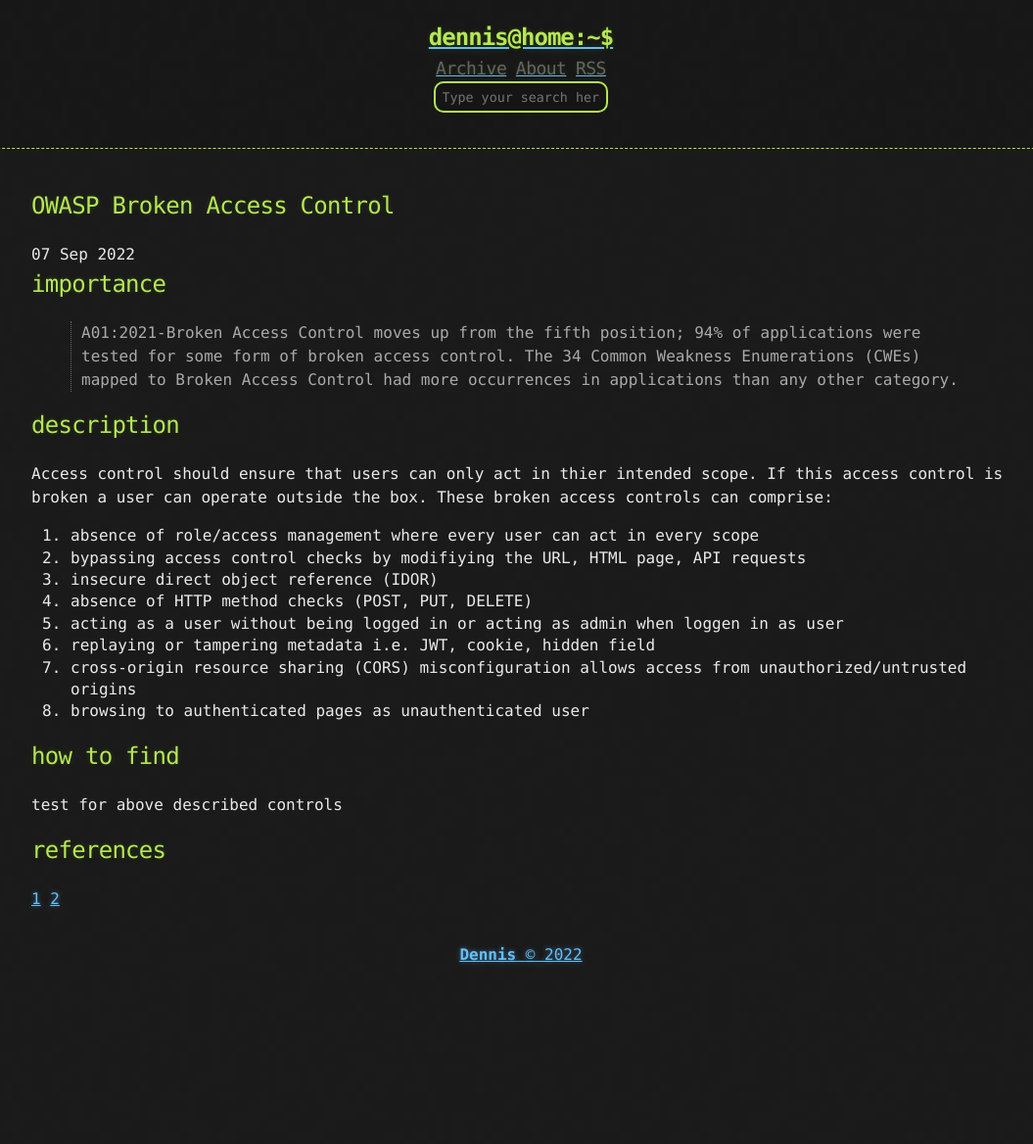
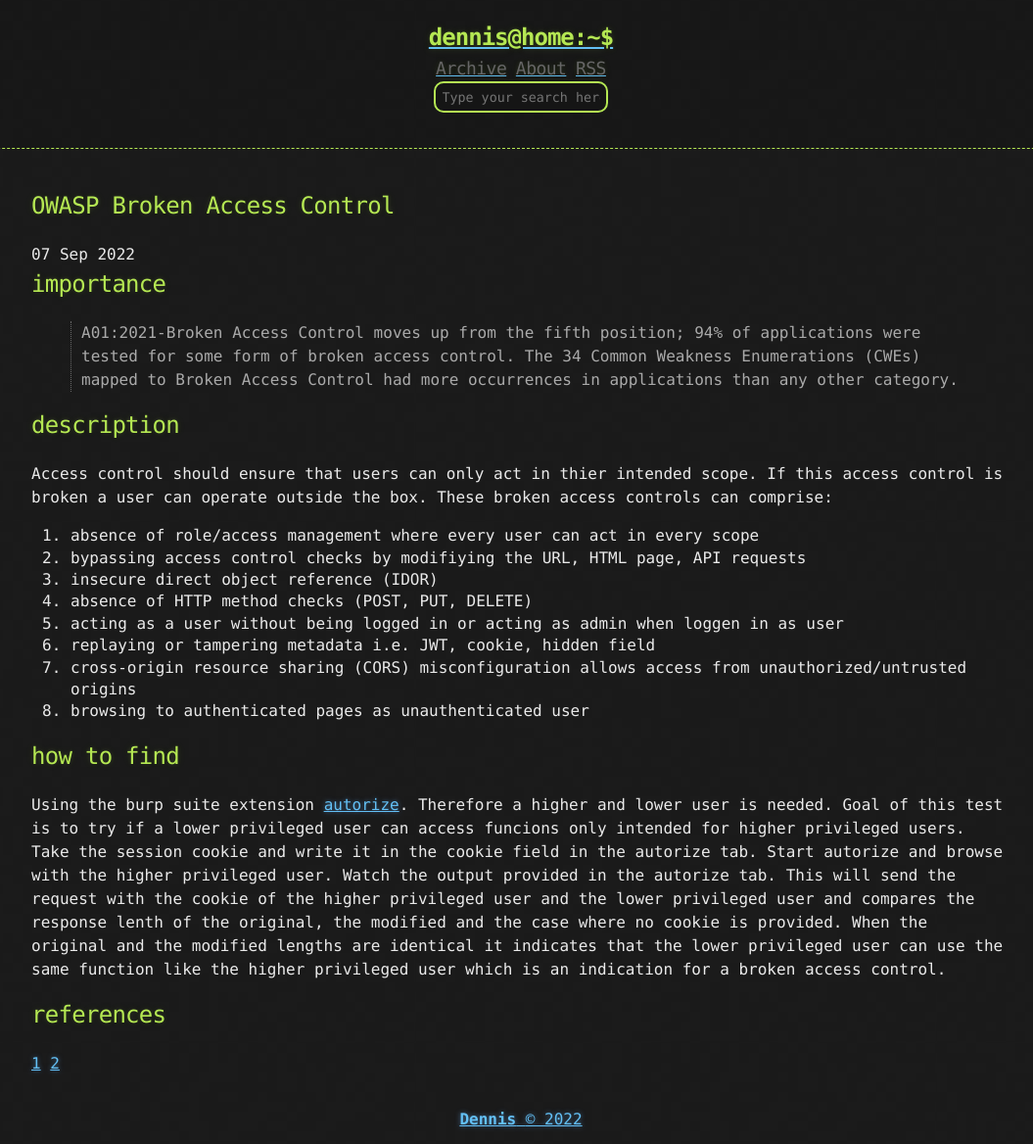
Before and after one commit to tocttou/hacker-blog, a Jekyll site: the page built from _posts/2022-09-07-OWASP-2021-01-Broken-Access-Control.md, in a window 1280 px wide. Shown: the whole page at 98% size, without its empty margins (108-1163 px from the left). Built offline with Jekyll 4.4.1, drawn with Linux system fonts in a browser that asks for light colours; before the commit the page ends 1000 px from its top, so only the background shows below that.

Commit message:
provide how to find example

```diff
--- a/_posts/2022-09-07-OWASP-2021-01-Broken-Access-Control.md
+++ b/_posts/2022-09-07-OWASP-2021-01-Broken-Access-Control.md
@@ -24,7 +24,11 @@ These broken access controls can comprise:
 
 ## how to find
 
-test for above described controls
+Using the burp suite extension [autorize](https://github.com/PortSwigger/autorize). Therefore a higher and lower user is needed.
+Goal of this test is to try if a lower privileged user can access funcions only intended for higher privileged users.
+Take the session cookie and write it in the cookie field in the autorize tab. Start autorize and browse with the higher privileged user.
+Watch the output provided in the autorize tab. This will send the request with the cookie of the higher privileged user and the lower privileged user and compares the response lenth of the original, the modified and the case where no cookie is provided. When the original and the modified lengths are identical it indicates that the lower privileged user can use the same function like the higher privileged user which is an indication for a broken access control.
+
 
 ## references
 
```
